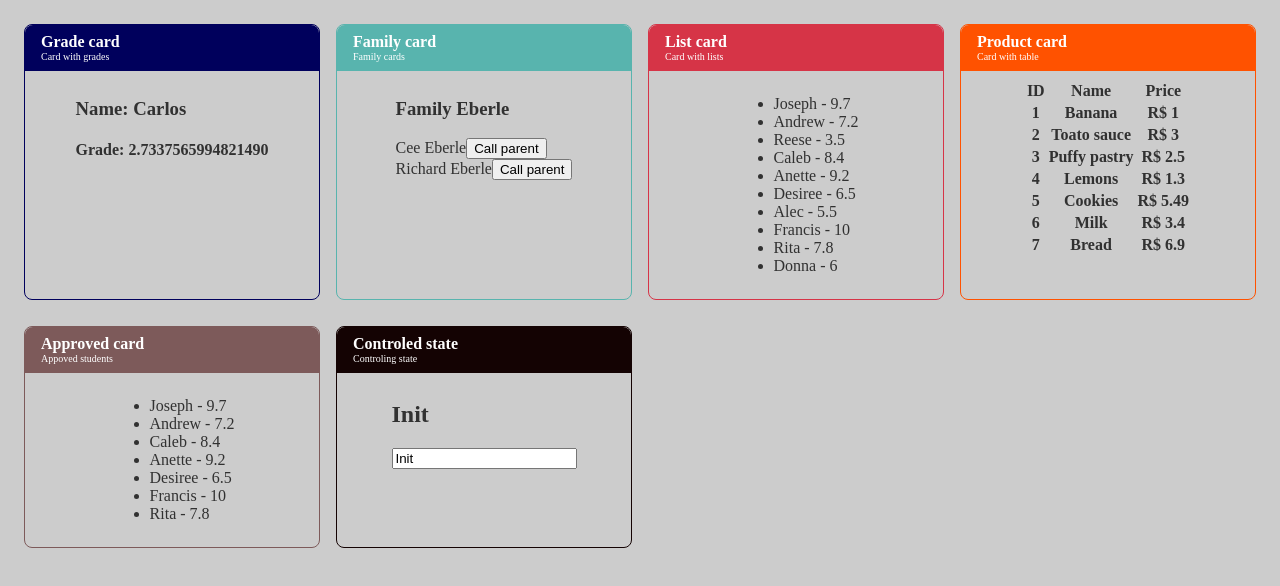
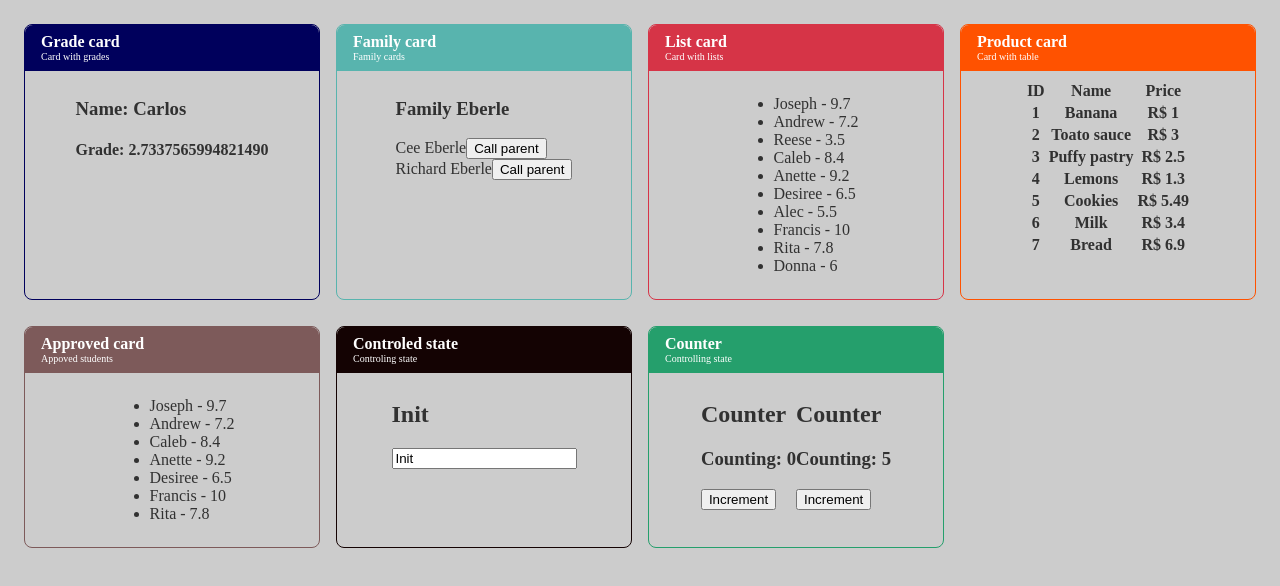
Before and after one commit to pedrovsp/ReactStudies, a React (Create React App) app: page / in a window 1280 px wide. Shown: the top 586 px of the page. Built offline with nearby package versions, Linux system fonts and the light colour scheme.

Commit message:
feat:  add counter component

```diff
--- a/src/App.jsx
+++ b/src/App.jsx
@@ -10,6 +10,7 @@ import ApprovedList from './components/ApprovedList'
 import StudentList from './components/StudentList'
 import ProductTable from './components/ProductTable'
 import Input from './components/forms/Input/Input'
+import Counter from './components/Counter/Counter'
 
 import students from './data/students';
 import products from './data/products';
@@ -37,5 +38,9 @@ export default () => (
         <Card title="Controled state" desc="Controling state" color="#140303">
             <Input></Input>
         </Card>
+        <Card title="Counter" desc="Controlling state" color="#259f6c">
+            <Counter></Counter>
+            <Counter initAt={5}></Counter>
+        </Card>
     </div>
 )
--- /dev/null
+++ b/src/components/Counter/Counter.jsx
@@ -0,0 +1,24 @@
+import React, { Component } from 'react'
+
+export default class Counter extends Component {
+
+    state = {
+        count: this.props.initAt ? this.props.initAt : 0
+    }
+
+    increment() {
+        this.setState({
+            count: this.state.count += 1
+        })
+    }
+
+    render() {
+        return (
+            <div>
+                <h2>Counter</h2>
+                <h3>Counting: {this.state.count}</h3>
+                <button onClick={() => this.increment()}>Increment</button>
+            </div>
+        )
+    }
+}
```
